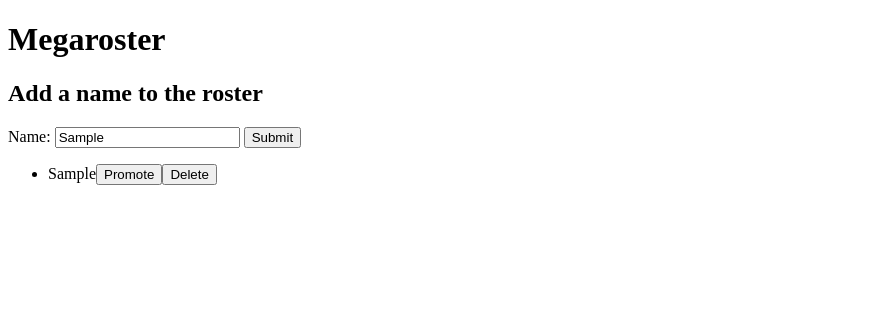
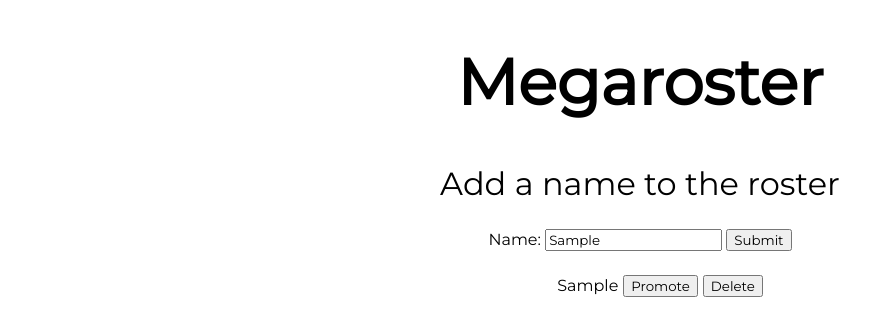
Before and after one commit to sbenchik/Megaroster, a plain HTML site: page index.html in a window 1280 px wide. Both pictures are taken after typing "Sample" into the empty fields and a click on the button "Submit". Shown: the whole page, without its empty margins (0-894 px from the left). Drawn offline with Linux system fonts and the light colour scheme.

Commit message:
Add styling

```diff
--- /dev/null
+++ b/index.css
@@ -0,0 +1,29 @@
+@import url('https://fonts.googleapis.com/css?family=Montserrat');
+
+*{
+    font-family: 'Montserrat'
+}
+
+.listButton{
+    margin-left: 5px;
+}
+
+form, h1, h2{
+    text-align: center;
+}
+
+h1{
+    font-size: 4em;
+    font-weight: bold;
+}
+
+ul>li{
+    display: block;
+    text-align: center;
+    padding: .5em .5em;
+}
+
+h2{
+    font-size: 2em;
+    font-weight: normal;
+}
--- a/index.html
+++ b/index.html
@@ -9,6 +9,7 @@
         <title>Megaroster</title>
         <meta name="description" content="">
         <meta name="viewport" content="width=device-width, initial-scale=1">
+        <link rel="stylesheet" href="index.css">
     </head>
     <body>
         <!--[if lt IE 7]>
--- a/index.js
+++ b/index.js
@@ -36,10 +36,12 @@ const App = {
 
         const deleteButton = document.createElement('button')
         deleteButton.textContent = 'Delete'
+        deleteButton.classList.add('listButton')
         deleteButton.addEventListener('click', (ev) => this.delete(ev))
 
         const promoteButton = document.createElement('button')
         promoteButton.textContent = 'Promote'
+        promoteButton.classList.add('listButton')
         promoteButton.addEventListener('click', (ev) => this.promote(ev))
 
         newName.appendChild(promoteButton)
```
